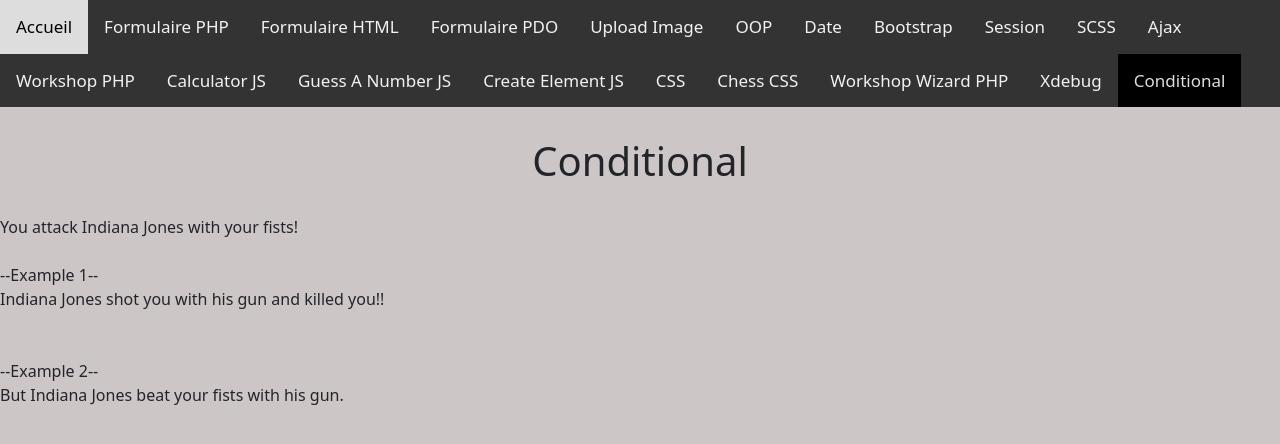
After one commit to jaldabaoth-code/AJAX-HTML-JavaScript-PHP-SQL-Styles, a PHP site: page /conditional/conditional.php in a window 1280 px wide. The commit adds this page. Shown: the top 444 px of the page. Run offline with PHP 8.4, Linux system fonts and the light colour scheme.

Commit message:
add conditinal and xdebug

```diff
--- /dev/null
+++ b/conditional/conditional.php
@@ -0,0 +1,52 @@
+<!DOCTYPE html>
+<html lang="en">
+    <head>
+        <?php
+            /* head included */
+            include '../includes/head.html';
+        ?>
+        <link rel="stylesheet" href="../assets/styles/formStyle.css">
+        <title>Conditional</title>
+    </head>
+    <?php
+        /* navbar included */
+        include '../includes/navbar.php';
+    ?>
+    <body>
+        <h1>Conditional</h1>
+        <?php
+            $weapons = ['fists', 'whip', 'gun'];
+            $opponentWeapon = $weapons[rand(0,2)]; // This allows you to choose a weapon randomly
+            echo "You attack Indiana Jones with your " . $opponentWeapon . "!<br><br>";
+            echo "--Example 1-- <br>";
+            if ($opponentWeapon  == 'fists') {
+                $indyWeapon = $weapons[2];
+                echo "Indiana Jones shot you with his " . $indyWeapon . " and killed you!!<br>";
+            } elseif ($opponentWeapon  == 'whip') {
+                $indyWeapon = $weapons[0];
+                echo "Indiana Jones beat you to death with his " . $indyWeapon . "!<br>";
+            } else if ($opponentWeapon  == 'gun') {
+                $indyWeapon = $weapons[1];
+                echo "Indiana Jones disarmed you with his " . $indyWeapon . ", then killed you!<br>";
+            } else {
+                echo "You did not choose the right weapon !<br>";
+            }
+            echo "<br><br>";
+            echo "--Example 2--<br>";
+            switch ($opponentWeapon) {
+                case 'fists':
+                    $indyWeapon = $weapons[2];
+                    break;
+                case 'whip':
+                    $indyWeapon = $weapons[0];
+                    break;
+                case 'gun':
+                    $indyWeapon = $weapons[1];
+                    break;
+                default:
+                    echo "You did not choose the right weapon !<br>";
+            }
+            echo 'But Indiana Jones beat your ' . $opponentWeapon . ' with his ' . $indyWeapon . ".<br>" ;
+        ?>
+    </body>
+</html>
--- a/includes/navbar.php
+++ b/includes/navbar.php
@@ -23,4 +23,6 @@ $pageName=explode('/', $uri)[1];
     <a class="<?= ($pageName=='css') ? 'active' : '' ?>" href="../css/css.php">CSS</a>
     <a class="<?= ($pageName=='chessCSS') ? 'active' : '' ?>" href="../chessCSS/chessCSS.php">Chess CSS</a>
     <a class="<?= ($pageName=='workshopWizardPHP') ? 'active' : '' ?>" href="../workshopWizardPHP/workshopWizardPHP.php">Workshop Wizard PHP</a>
+    <a class="<?= ($pageName=='xdebug') ? 'active' : '' ?>" href="../xdebug/xdebug.php">Xdebug</a>
+    <a class="<?= ($pageName=='conditional') ? 'active' : '' ?>" href="../conditional/conditional.php">Conditional</a>
 </div>
--- a/workshopWizardPHP/footer.php
+++ b/workshopWizardPHP/footer.php
@@ -1,2 +1,2 @@
 <?php
-    echo "and Lord of the rings ! \n <br/>";
+    echo "and Lord of the rings ! <br/>";
--- a/workshopWizardPHP/header.php
+++ b/workshopWizardPHP/header.php
@@ -1,2 +1,2 @@
 <?php
-    echo "I love PHP \n <br/>";
+    echo "I love PHP <br/>";
--- a/workshopWizardPHP/wizard.php
+++ b/workshopWizardPHP/wizard.php
@@ -1,3 +1,3 @@
 <?php
-    echo "Hello \n <br/>";
+    echo "Hello <br/>";
     echo $wizard;
```
Also changed, not shown: workshopWizardPHP/workshopWizardPHP.php (+11 -11 lines), xdebug/xdebug.php (added, +21 -0 lines), README.md.
